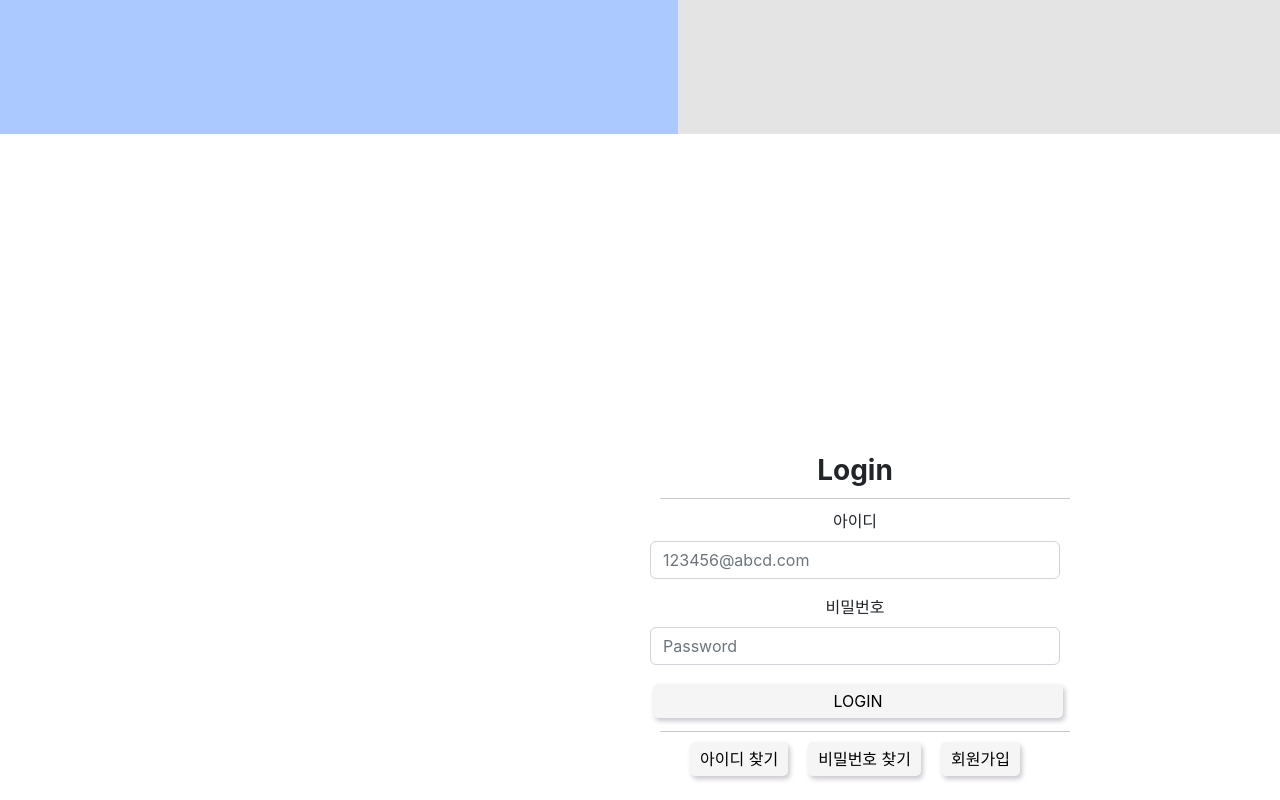
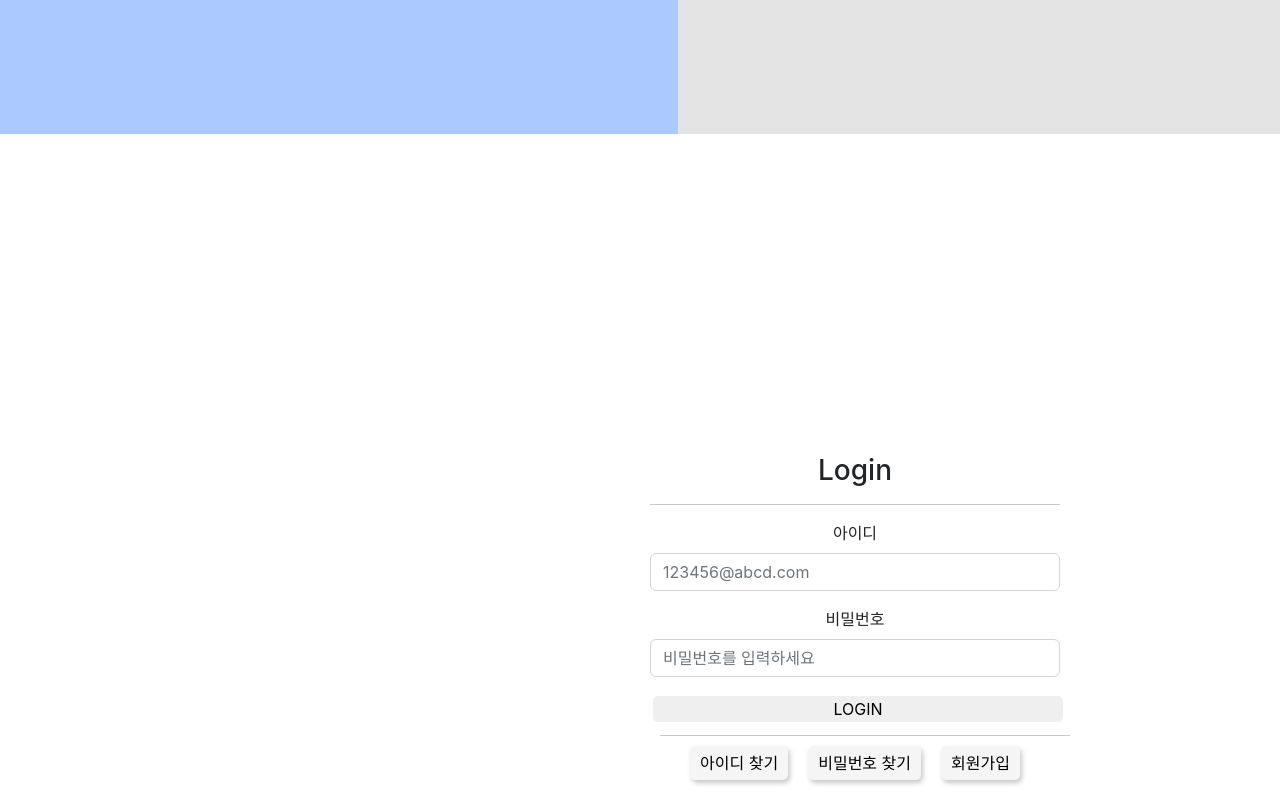
Before and after one commit to 2022OSS-Dev-Competition-ENG-Project/ENG_Web, a React (Create React App) app: page / in a window 1280 px wide. Shown: the part 666-1466 px from the top of the page. Built offline with nearby package versions, Linux system fonts and the light colour scheme.

Commit message:
[REFACTOR]css파일 전면 수정

```diff
--- a/src/Pages/MainLog.js
+++ b/src/Pages/MainLog.js
@@ -1,5 +1,4 @@
 import React, {useState} from 'react';
-import styles from "../style/mainLog.module.css";
 import {Form, Button} from 'react-bootstrap';
 import {Routes, Route, useNavigate} from 'react-router-dom';
 import FindID from './FindID';
@@ -22,15 +21,74 @@ function MainLog() {
       height: 100vh;
       `
 
+    let Header = styled.div`
+      height: 100vh;
+      width: 53vw;
+      display: flex;
+      justify-content: center;
+      align-items: center;
+      background-color: #ABC9FF;
+      margin: 0;
+      padding: 0;
+      float: left;
+    `
+
+    let Logobox = styled.div`
+      width: 200px;
+      background-color: rgba(1, 156, 22, 0);
+    `
+
+    let Logo = styled.h1`
+      color: white;
+      font-size: 50px;
+      margin: 0;
+      padding: 0;
+    `
+
+    let Logo_sub = styled.h3`
+      font-weight: 700;
+    `
+
+    let Side = styled.div`
+      width: 450px;
+      float: right;
+      background-color: white;
+      border-radius: 20px;
+      margin-right: 200px ;
+      padding: 20px;
+      margin-top: 300px;
+    `
+
+    let Login_button = styled.button`
+      width: 100%;
+      margin: 3px;
+      border-radius: 5px;
+      border-style: none;
+    `
+
+    let Button = styled.button`
+      background-color:#F5F5F5;
+      margin: 0 10px 0 10px;
+      border-radius: 5px;
+      padding: 5px 10px;
+      border-style: none;
+      box-shadow: 2px 3px 5px 0px #cac6ce;
+    `
+
+    let Hr = styled.hr`
+      padding: 0;
+      margin: 10px;
+      width: 100%;
+    `
     return (
       <>
       <Body>
-        <header className={styles.MainLog}>
-          <logo className={styles.logo}>
-            <h1>!ENG?</h1><h3>for Manager</h3>
-          </logo>
-        </header>
-        <side className={styles.login}>
+        <Header>
+          <Logobox>
+            <Logo>!ENG?</Logo><Logo_sub>for Manager</Logo_sub>
+          </Logobox>
+        </Header>
+        <Side>
           <Form>
               <h3>Login</h3><hr></hr>
               <Form.Group className="mb-3" controlId="formBasicEmail">
@@ -40,28 +98,28 @@ function MainLog() {
 
               <Form.Group className="mb-3" controlId="formBasicPassword">
                 <Form.Label>비밀번호</Form.Label>
-                <Form.Control type="password" placeholder="Password" />
+                <Form.Control type="password" placeholder="비밀번호를 입력하세요" />
               </Form.Group>
 
-              <button className={styles.loginbutton} type="submit">
+              <Login_button type="submit">
                 LOGIN
-              </button>
-              <hr></hr>
-              <button onClick={()=> setFindIDModalOn(true)}>아이디 찾기</button>
+              </Login_button>
+              <Hr></Hr>
+              <Button onClick={()=> setFindIDModalOn(true)}>아이디 찾기</Button>
                 <FindID
                   show = {findIDOn}
                   onHide={() => setFindIDModalOn(false)}
                 />
 
-              <button onClick={()=> setFindPWModalOn(true)}>비밀번호 찾기</button>
+              <Button onClick={()=> setFindPWModalOn(true)}>비밀번호 찾기</Button>
                 <FindPW
                   show = {findPWOn}
                   onHide={() => setFindPWModalOn(false)}
                 />
 
-              <button onClick={()=> {navigate('/signup')}}>회원가입</button>
+              <Button onClick={()=> {navigate('/signup')}}>회원가입</Button>
           </Form>
-        </side>
+        </Side>
       </Body>
       </>
     )
--- a/src/Pages/SignUp.js
+++ b/src/Pages/SignUp.js
@@ -63,6 +63,22 @@ function SignUp() {
       let Formbox = styled.div`
         width: 500px
       `
+      let Signup_button = styled.button`
+        width: 100%;
+        margin: 3px;
+        border-radius: 5px;
+        border-style: none;
+        height: 30px ;
+      `
+
+      let Button = styled.button`
+        background-color:#F5F5F5;
+        margin: 0 10px 0 10px;
+        border-radius: 5px;
+        padding: 5px 10px;
+        border-style: none;
+        box-shadow: 2px 3px 5px 0px #cac6ce;
+    `
     return (
       <Body>
         <Container>
@@ -108,13 +124,13 @@ function SignUp() {
                   <Input type="date" />
                 </Group><br/>
                <hr></hr>
-               <button className="signin" type="submit">
+               <Signup_button type="submit">
                 가입하기
-               </button>
+               </Signup_button>
               <hr></hr>
-                <button onClick={()=> {navigate('/findid')}}>아이디 찾기</button>
-                <button onClick={()=> {navigate('/findpw')}}>비밀번호 찾기</button>
-                <button onClick={()=> {navigate('/')}}>로그인</button>
+                <Button onClick={()=> {navigate('/findid')}}>아이디 찾기</Button>
+                <Button onClick={()=> {navigate('/findpw')}}>비밀번호 찾기</Button>
+                <Button onClick={()=> {navigate('/')}}>로그인</Button>
             </Formbox>
           </Box>
 
--- a/src/style/mainLog.module.css
+++ /dev/null
@@ -1,63 +0,0 @@
-.MainLog {
-  height: 100vh;
-  width: 53vw;
-  display: flex;
-  justify-content: center;
-  align-items: center;
-  background-color: #ABC9FF;
-  margin: 0;
-  padding: 0;
-  float: left;
-}
-
-
-.logo {
-  width: 200px;
-  background-color: rgba(1, 156, 22, 0);
-}
-
-h1 {
-  color: white;
-  font-size: 50px;
-  margin: 0;
-  padding: 0;
-}
-
-h3 {
-  font-weight: 700;
-}
-
-.login {
-  width: 450px;
-  float: right;
-  background-color: white;
-  border-radius: 20px;
-  margin-right: 200px ;
-  padding: 20px;
-  margin-top: 300px;
-}
-
-.signin{
-  width: 50px;
-  height: 50px;
-}
-hr{
-  padding: 0;
-  margin: 10px;
-  width: 100%;
-}
-button {
-  background-color:#F5F5F5;
-  margin: 0 10px 0 10px;
-  border-radius: 5px;
-  padding: 5px 10px;
-  border-style: none;
-  box-shadow: 2px 3px 5px 0px #cac6ce;
-}
-
-
-
-.loginbutton {
-  width: 100%;
-  margin: 3px;
-}
```
